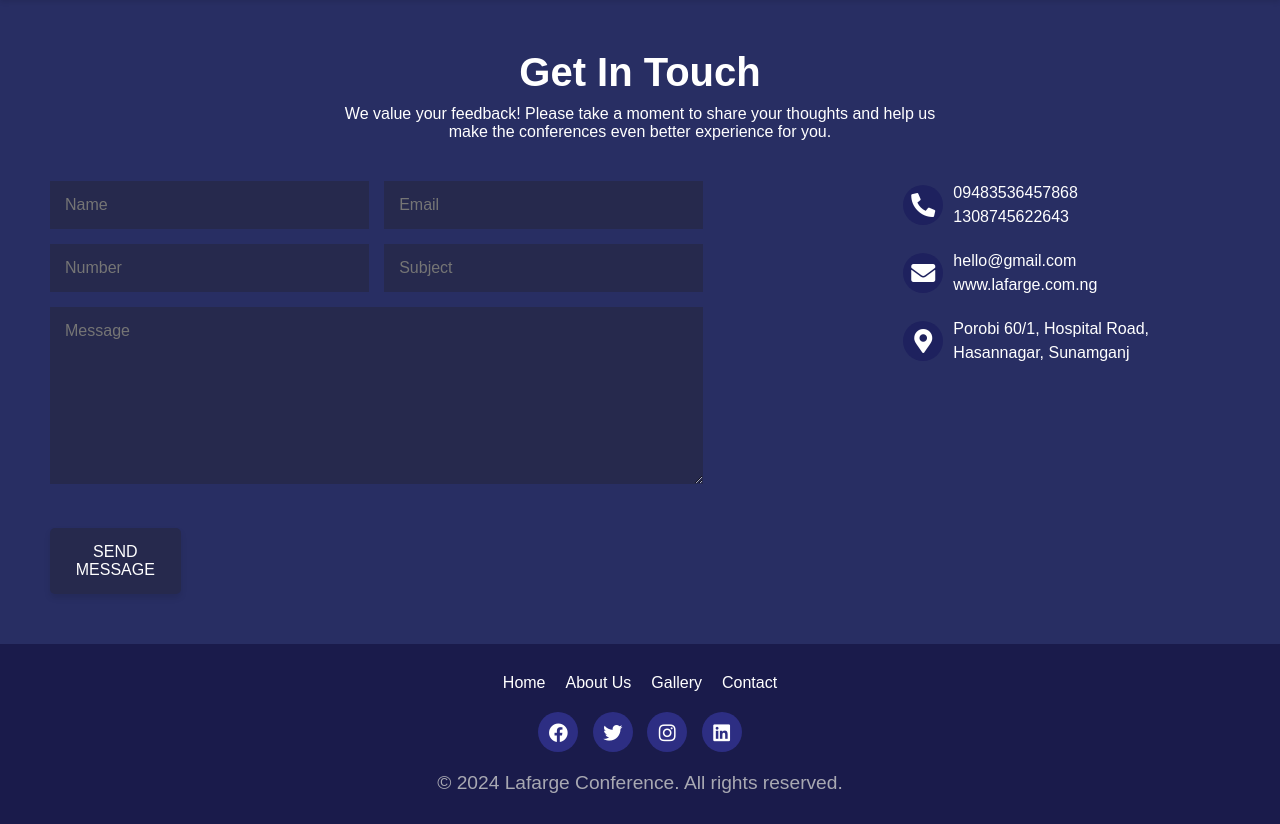
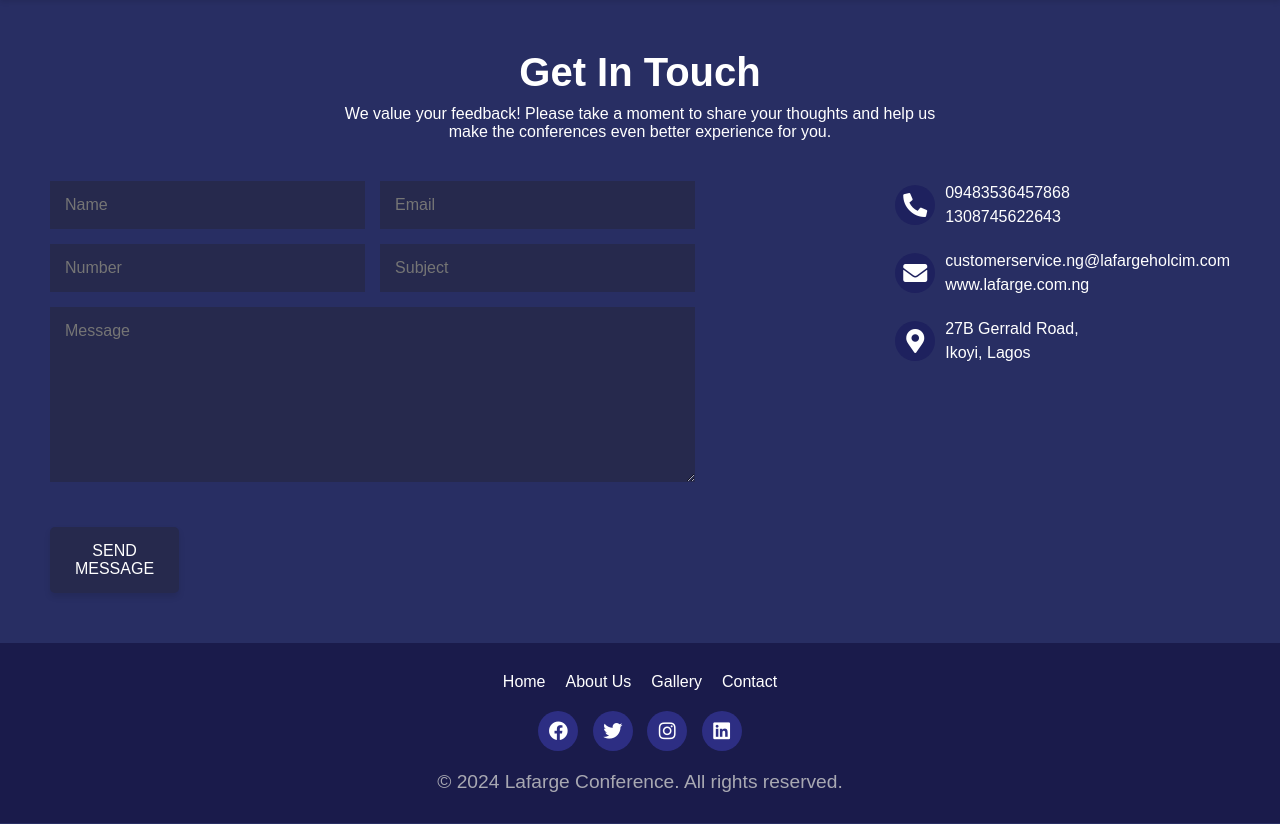
Before and after one commit to samson-emmanuel/conference-website-template, a Flask app: page /contact in a window 1280 px wide. Shown: the part 107-931 px from the top of the page. Run offline with Flask 3, Linux system fonts and the light colour scheme; data comes from the database, SQL or seed files in the repository; parts of the project's set-up code (start-up, migrations or seed data) failed here and were passed over.

Commit message:
about page styling adjusted

```diff
--- a/static/css/styles.css
+++ b/static/css/styles.css
@@ -13,13 +13,14 @@ div {
 	margin: 0;
 	padding: 0;
 	box-sizing: border-box;
-	font-family: "Josefin Sans", sans-serif;
+	font-family: "montserrat", sans-serif;
 }
 
 /* Body Styling */
 body {
 	background: #26294d;
 	color: #fff;
+	font-size: ;
 }
 
 /* Typography */
--- a/templates/contact.html
+++ b/templates/contact.html
@@ -26,11 +26,11 @@
             </div>
             <div>
                 <i class="fas fa-envelope" style="color: white;"></i>
-                <span>hello@gmail.com<br>www.lafarge.com.ng</span>
+                <span>customerservice.ng@lafargeholcim.com<br>www.lafarge.com.ng</span>
             </div>
             <div>
                 <i class="fas fa-map-marker-alt" style="color: white;"></i>
-                <span>Porobi 60/1, Hospital Road,<br>Hasannagar, Sunamganj</span>
+                <span>27B Gerrald Road,<br>Ikoyi, Lagos</span>
             </div>
         </div>
     </div>
--- a/templates/index.html
+++ b/templates/index.html
@@ -23,7 +23,8 @@
             unprecedented levels. By closely monitoring industry trends and harnessing emerging technologies, we
             aim to break through conventional barriers that restrict growth. The theme strives to inspire us to
             envision ambitious goals and cultivate an environment where transformative ideas are not just
-            .</p>
+            welcomed but actively pursued. The ultimate aim is to implement cutting-edge solutions that enhance
+            operational efficiency, elevate customer satisfaction, and secure a leading position in the marketplace.</p>
         <a href="/about">
             <button>Learn More</button>
         </a>
--- a/templates/know_your_delegates.html
+++ b/templates/know_your_delegates.html
@@ -4,7 +4,7 @@
 <div id="profiles">
     {% for profile in profiles %}
     <div class="card">
-        <img src="{{ profile['Kindly upload your preferred headshot to include in your profile.'] }}" alt="{{ profile['NAME'] }}">
+        <img src="{{ profile['image'] }}" alt="{{ profile['NAME'] }}">
         <h2>{{ profile['NAME'] }}</h2>
         <p>{{ profile['DESIGNATION'] }}</p>
         <p>{{ profile['FUNCTION'] }}</p>
```
Also changed, not shown: app.py (+469 -0 lines), 2 other files.
